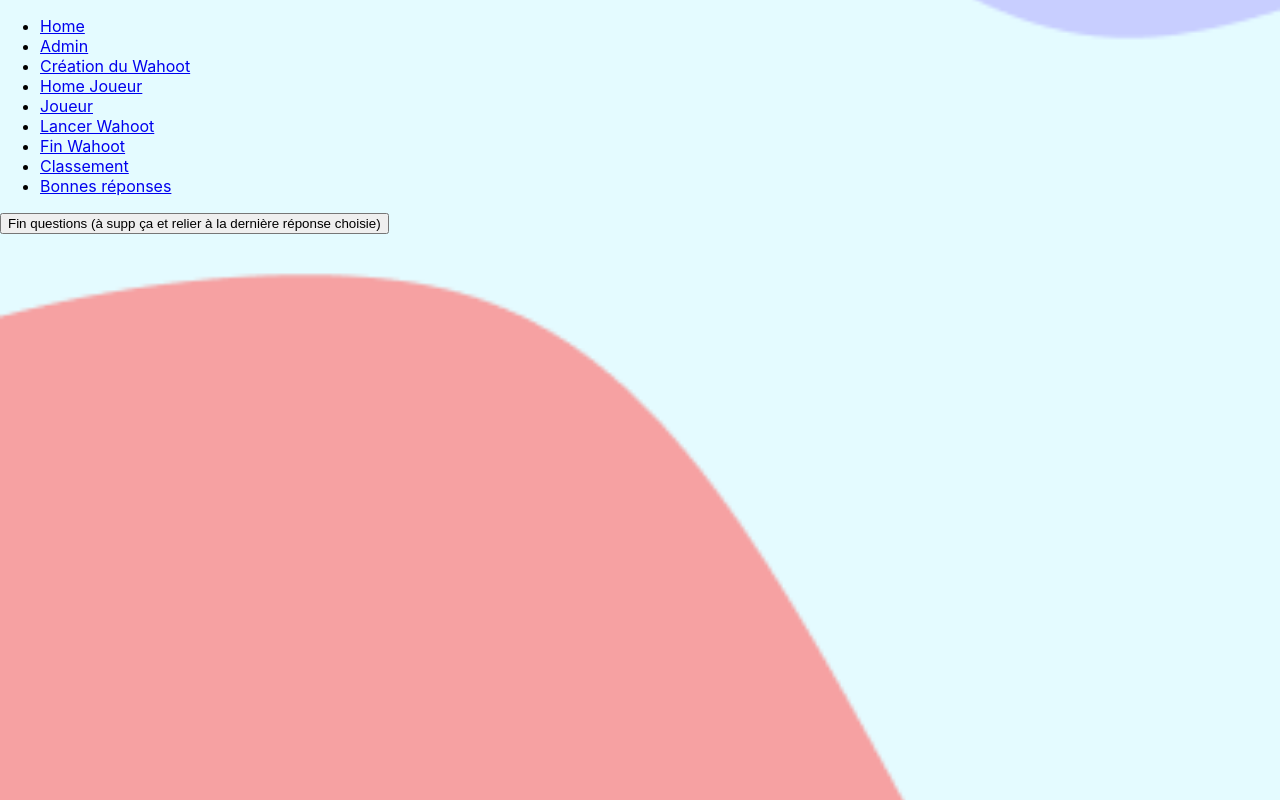
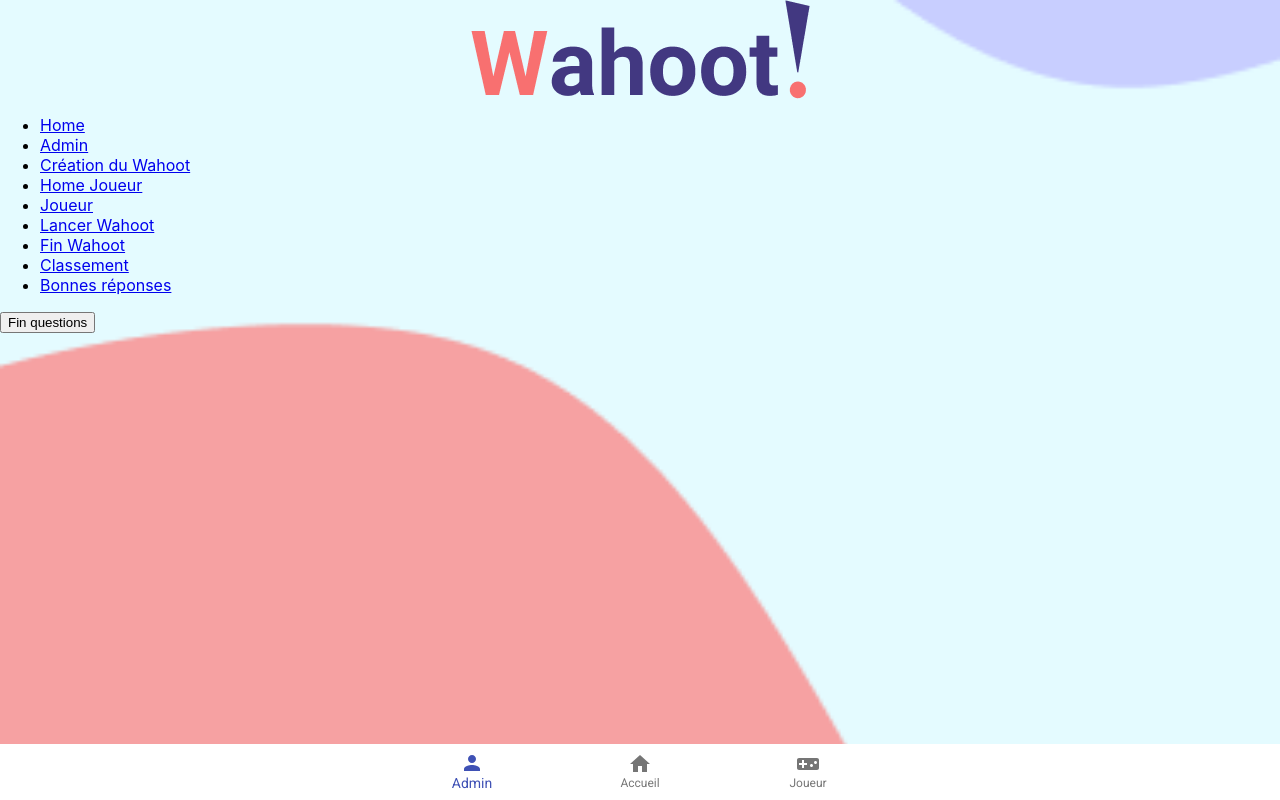
Before and after one commit to WildCodeSchool/bdx-wahoot, a React (Create React App) app in the folder wahoot/: page /end-game-player in a window 1280 px wide. Built offline with nearby package versions, Linux system fonts and the light colour scheme.

Commit message:
insérer Main

```diff
--- a/wahoot/src/App.js
+++ b/wahoot/src/App.js
@@ -15,6 +15,7 @@ import { BrowserRouter as Router, Switch, Route, Link } from "react-router-dom";
 
 function App() {
   return (
+    <Main>
     <Router>
       <div>
         <nav>
@@ -95,6 +96,7 @@ function App() {
         {/*</Main>*/}
       </div>
     </Router>
+    </Main>
   );
 }
 
--- a/wahoot/src/View/PopupEndGame/PopupEndGame.jsx
+++ b/wahoot/src/View/PopupEndGame/PopupEndGame.jsx
@@ -57,7 +57,7 @@ const PopupEndGame = () => {
     return (
       <div>
         <button type="button" onClick={handleOpen}>
-          Fin questions (à supp ça et relier à la dernière réponse choisie)
+          Fin questions
         </button>
         <Modal
           open={open}
```
